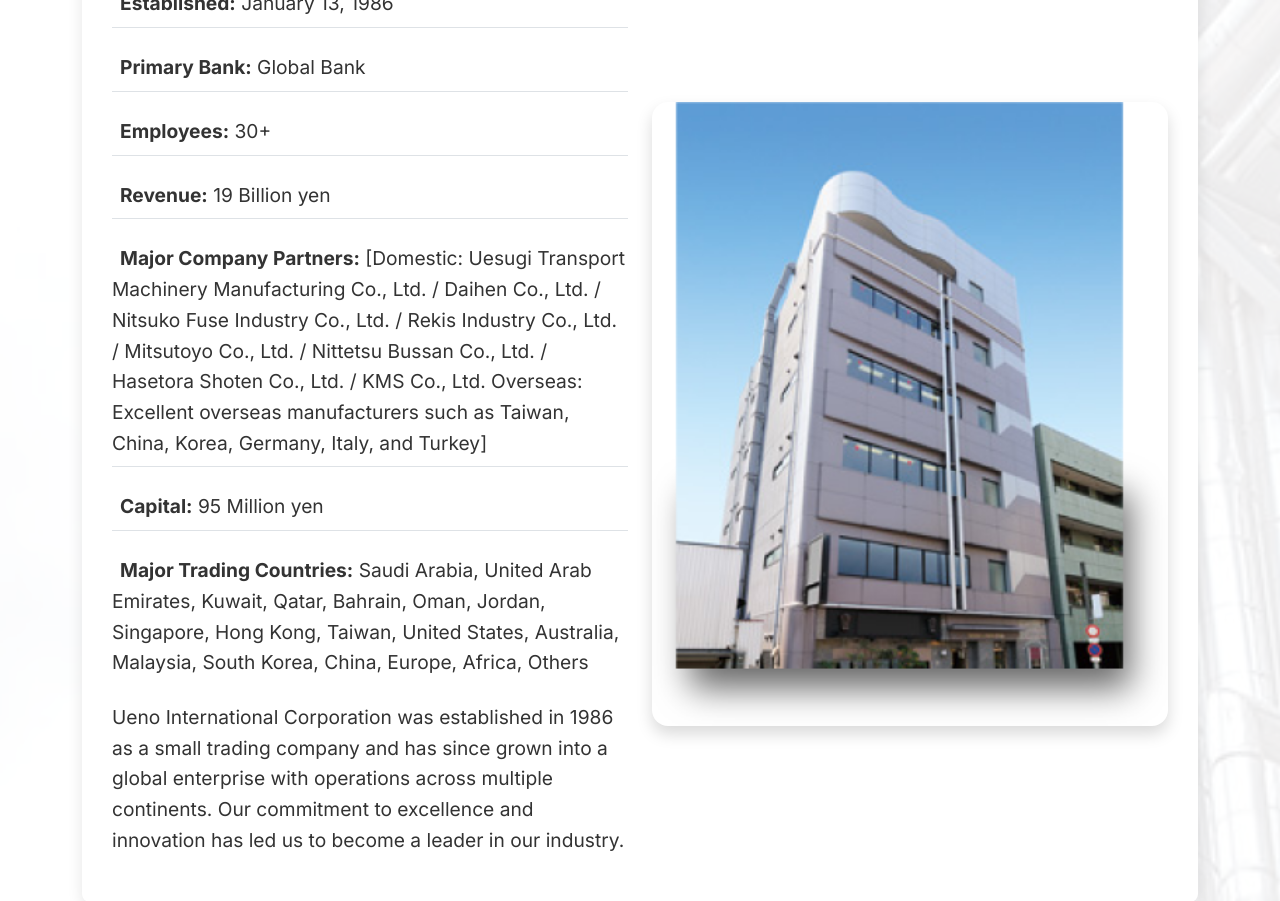
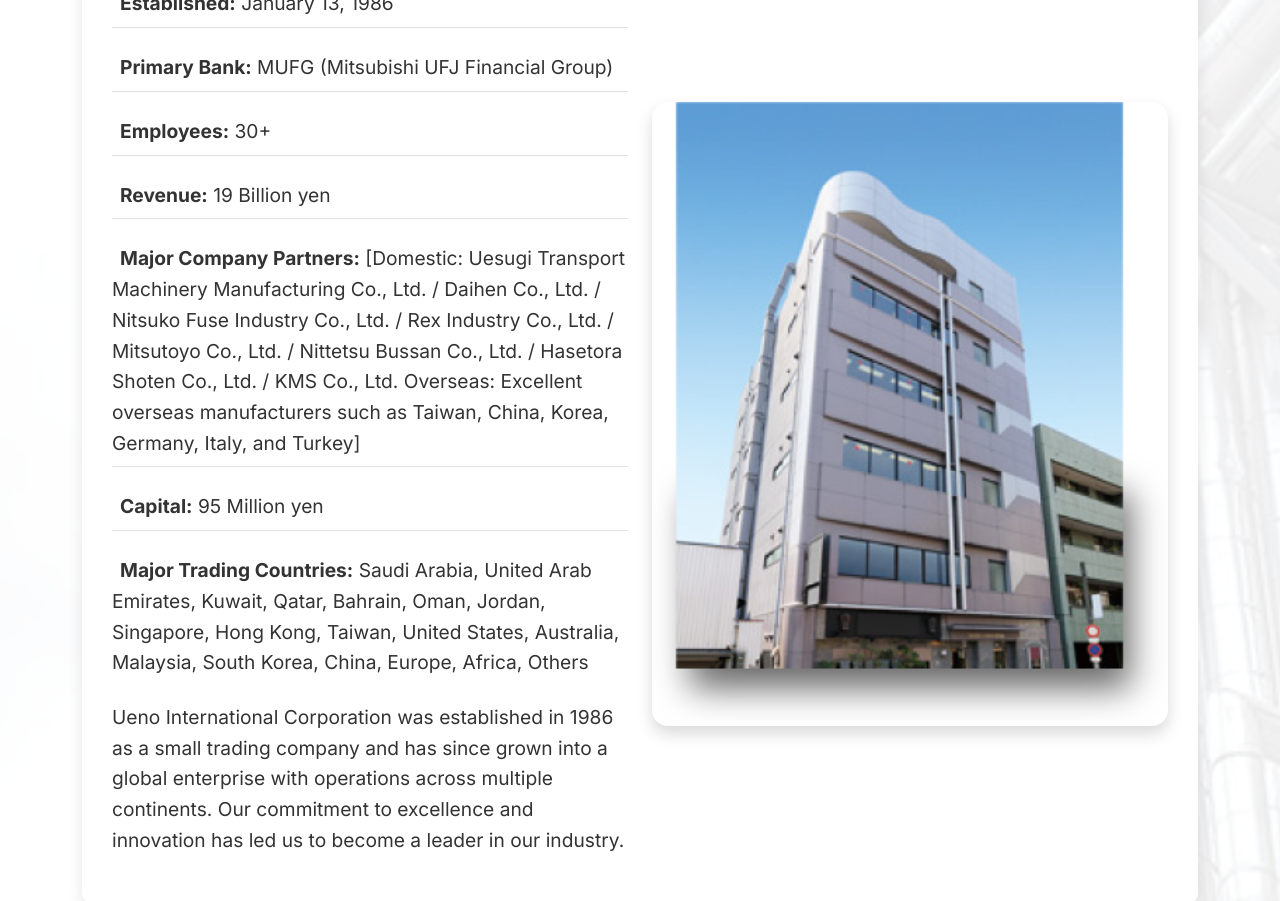
Before and after one commit to EPT001/uenocorporation, a Django app: page /uenowebsite/about/ in a window 1280 px wide. Shown: the top 901 px of the page. Run offline with Django 5.2, Linux system fonts and the light colour scheme.

Commit message:
Update about.html

```diff
--- a/templates/uenowebsite/about.html
+++ b/templates/uenowebsite/about.html
@@ -468,7 +468,7 @@
                     </li>
                     <li class="mb-3 pb-2 border-bottom">
                         <i class="bi bi-bank2" style="color: var(--accent-blue);"></i>
-                        <strong>Primary Bank:</strong> Global Bank
+                        <strong>Primary Bank:</strong> MUFG (Mitsubishi UFJ Financial Group)
                     </li>
                     <li class="mb-3 pb-2 border-bottom">
                         <i class="bi bi-people-fill" style="color: var(--accent-blue);"></i>
@@ -480,7 +480,7 @@
                     </li>
                     <li class="mb-3 pb-2 border-bottom">
                         <i class="bi bi-handshake" style="color: var(--accent-blue);"></i>
-                        <strong>Major Company Partners:</strong> [Domestic: Uesugi Transport Machinery Manufacturing Co., Ltd. / Daihen Co., Ltd. / Nitsuko Fuse Industry Co., Ltd. / Rekis Industry Co., Ltd. / Mitsutoyo Co., Ltd. / Nittetsu Bussan Co., Ltd. / Hasetora Shoten Co., Ltd. / KMS Co., Ltd. Overseas: Excellent overseas manufacturers such as Taiwan, China, Korea, Germany, Italy, and Turkey]
+                        <strong>Major Company Partners:</strong> [Domestic: Uesugi Transport Machinery Manufacturing Co., Ltd. / Daihen Co., Ltd. / Nitsuko Fuse Industry Co., Ltd. / Rex Industry Co., Ltd. / Mitsutoyo Co., Ltd. / Nittetsu Bussan Co., Ltd. / Hasetora Shoten Co., Ltd. / KMS Co., Ltd. Overseas: Excellent overseas manufacturers such as Taiwan, China, Korea, Germany, Italy, and Turkey]
                     </li>
                     <li class="mb-3 pb-2 border-bottom">
                         <i class="bi bi-building-check" style="color: var(--accent-blue);"></i>
```
